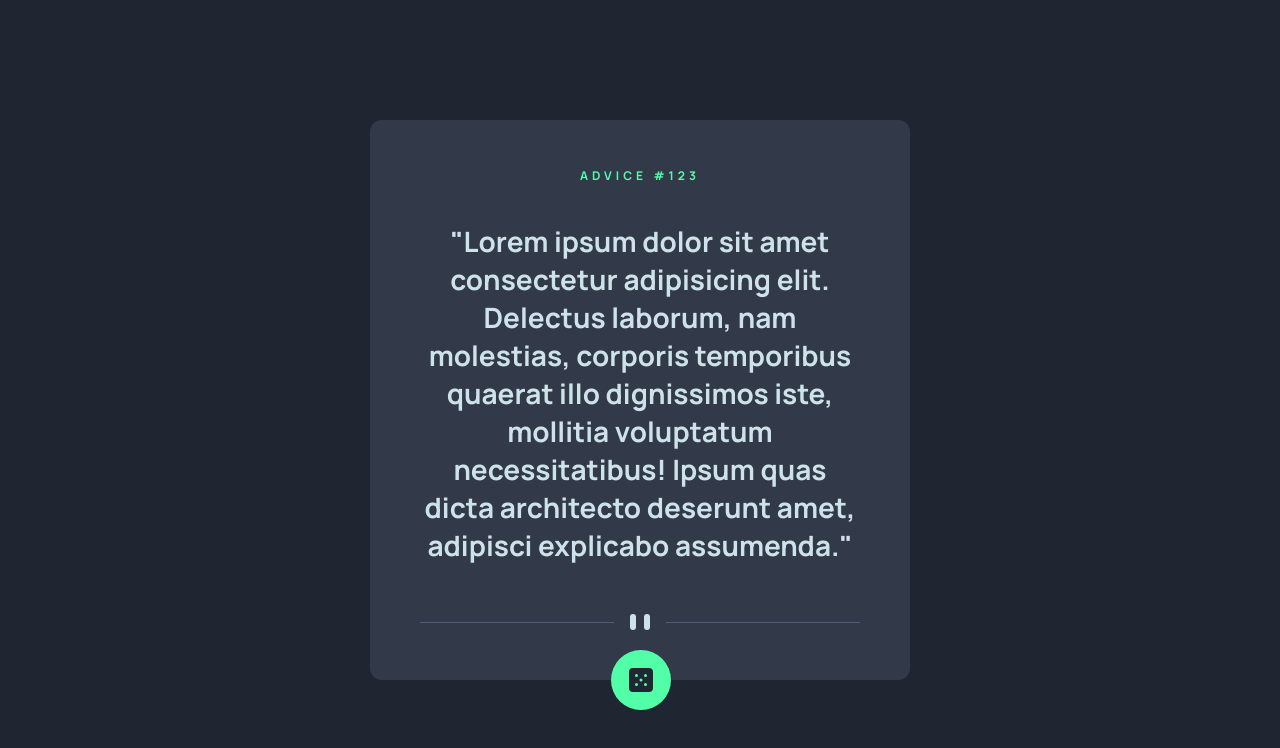
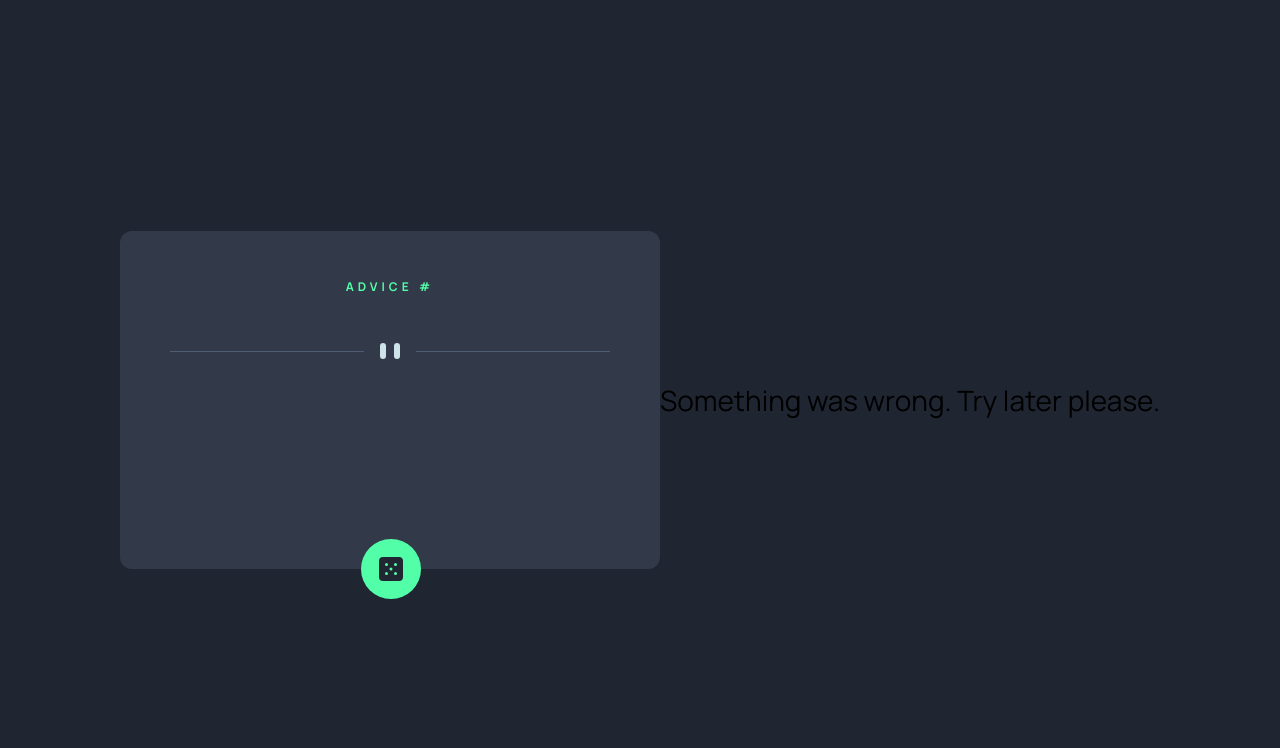
Before and after one commit to ArtemDerenok/advice-generator-app-main, a website built with webpack: page src/index.html in a window 1280 px wide. Built offline with nearby package versions, Linux system fonts and the light colour scheme; no server answers; files whose address does not match are found by name.

Commit message:
feat: add script

```diff
--- /dev/null
+++ b/src/api/api.js
@@ -0,0 +1,13 @@
+const BASE_URL = 'https://api.adviceslip.com/advice';
+
+const fetchAdvice = async () => {
+  try {
+    const response = await fetch(BASE_URL);
+    const data = await response.json();
+    return data;
+  } catch (error) {
+    return new Error('Something was wrong. Try later please.');
+  }
+};
+
+export default fetchAdvice;
--- a/src/index.html
+++ b/src/index.html
@@ -12,14 +12,12 @@
 <body>
   <div class="container">
     <section class="advice advice__container">
-      <h3 class="advice__number">ADVICE #<span id="number">123</span></h3>
-      <p class="advice__text" id="text">"Lorem ipsum dolor sit amet consectetur adipisicing elit. Delectus laborum, nam
-        molestias,
-        corporis temporibus quaerat illo dignissimos iste, mollitia voluptatum necessitatibus! Ipsum quas dicta
-        architecto deserunt amet, adipisci explicabo assumenda."</p>
+      <h3 class="advice__number">ADVICE #<span id="number"></span></h3>
+      <p class="advice__text" id="text"></p>
       <div class="advice__line"></div>
       <button class="advice__btn" id="button"><img class="button__img" src="./images/icon-dice.svg" alt="btn"></button>
     </section>
+    <h3 class="error" id="error"></h3>
   </div>
 </body>
 
--- a/src/index.js
+++ b/src/index.js
@@ -1 +1,29 @@
+import fetchAdvice from './api/api';
 import './scss/style.scss';
+
+const adviceNum = document.getElementById('number');
+const adviceText = document.getElementById('text');
+const btn = document.getElementById('button');
+const errorMsg = document.getElementById('error');
+
+const showAdvice = (data) => {
+  adviceNum.innerText = data.slip.id;
+  adviceText.innerText = data.slip.advice;
+};
+
+const showError = (error) => {
+  errorMsg.innerText = error.message;
+};
+
+const getAdvice = async () => {
+  const result = await fetchAdvice();
+  if (result instanceof Error) {
+    showError(result);
+  } else {
+    showAdvice(result);
+  }
+};
+
+getAdvice();
+
+btn.addEventListener('click', getAdvice);
```
